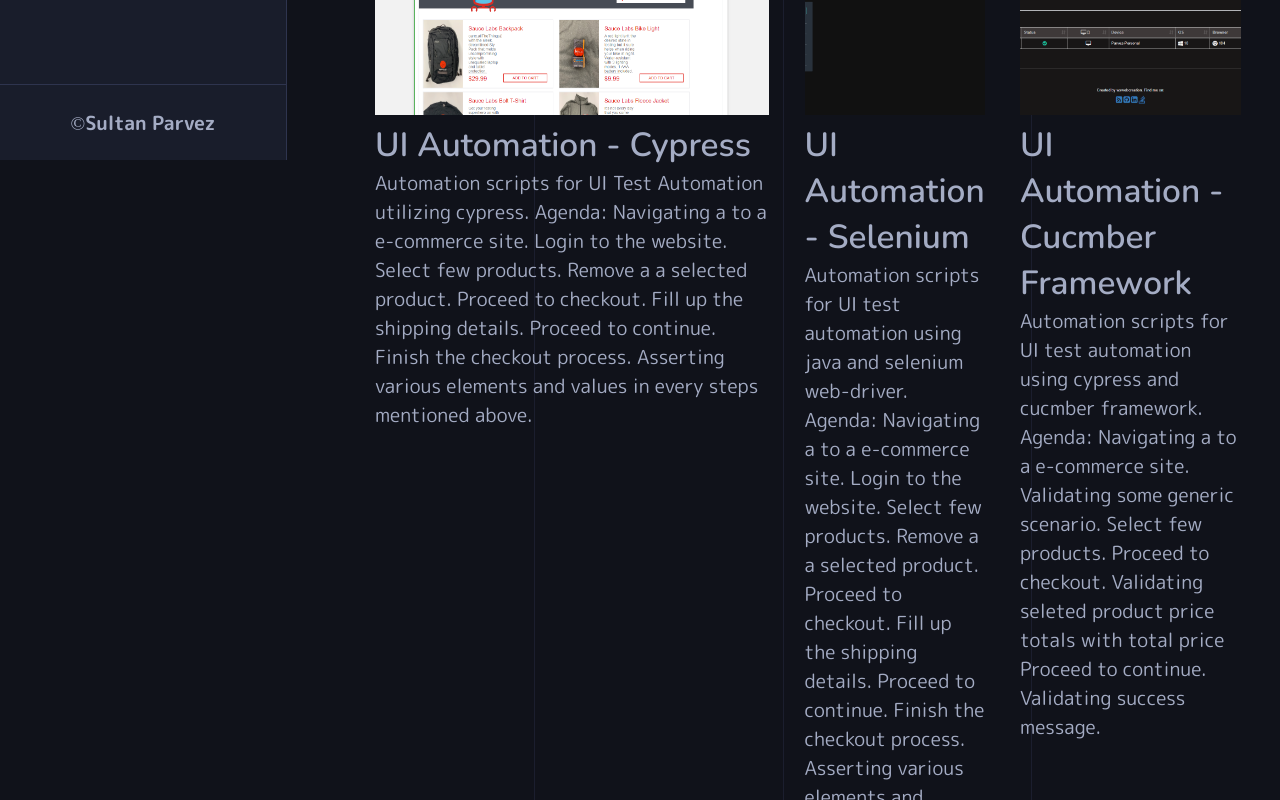
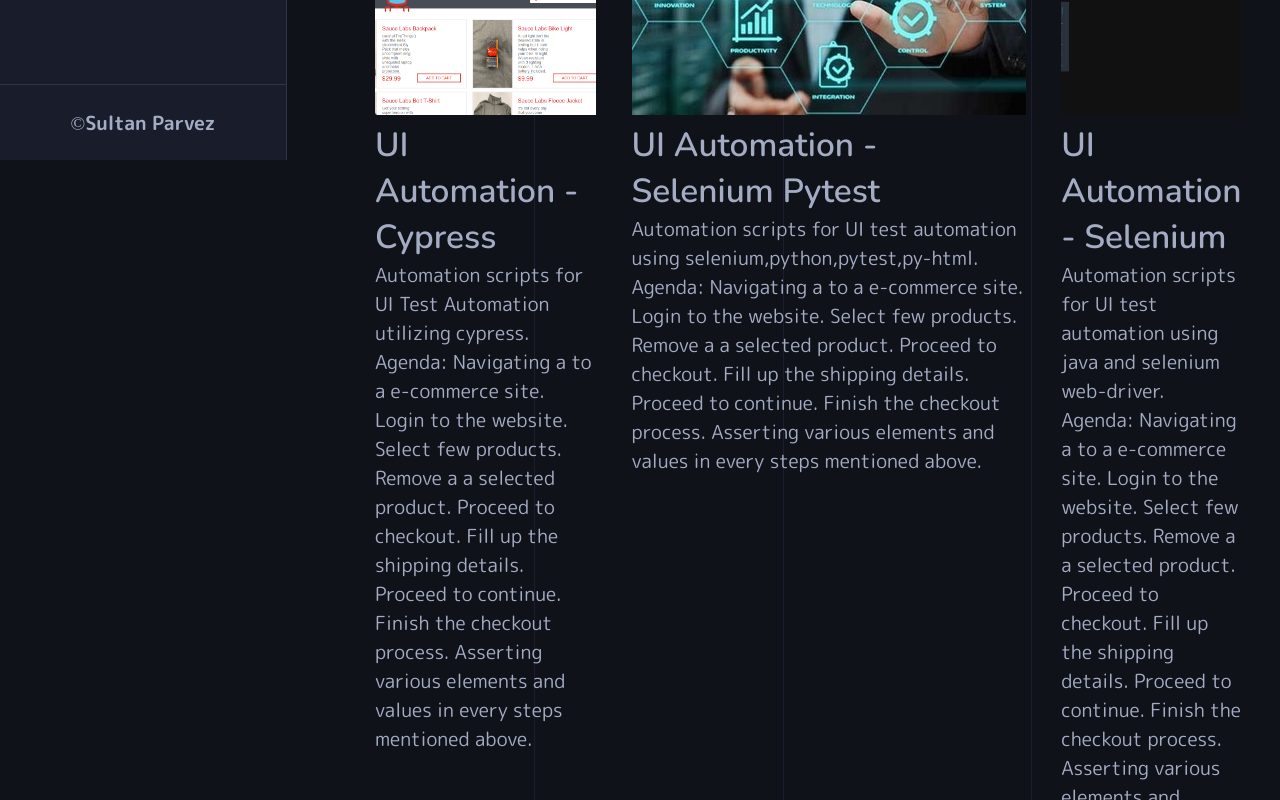
Before and after one commit to sultanparvez/sultan-parvez, a React (Create React App) app: page /portfolios in a window 1280 px wide. Shown: the part 640-1440 px from the top of the page. Built offline with nearby package versions, Linux system fonts and the light colour scheme.

Commit message:
updated resume

```diff
--- a/src/data/portfolios.js
+++ b/src/data/portfolios.js
@@ -8,6 +8,7 @@ import port7 from '../img/portImages/port6.jpg';
 import iot from  '../img/portImages/iot.jpg';
 import automation from  '../img/portImages/automation.jpg';
 import automation2 from  '../img/portImages/automation2.jpg';
+import pytest from '../img/portImages/pytest.png'
 import selenium from '../img/portImages/Selenium.PNG'
 import Cypress from '../img/portImages/Cypress.PNG'
 import Cucumber from '../img/portImages/cucumber.PNG'
@@ -32,6 +33,25 @@ const portfolios = [
             ' Finish the checkout process. '+
             ' Asserting various elements and values in every steps mentioned above.'
 
+    },
+    {
+        id: 20,
+        category: 'Automation',
+        link1: 'https://github.com/sultanparvez/UI-Automation-Selenium-Pytest',
+        icon1: 'G',
+
+        image: pytest,
+        title: 'UI Automation - Selenium Pytest',
+        description: 'Automation scripts for UI test automation using selenium,python,pytest,py-html. Agenda: ' +
+        ' Navigating a to a e-commerce site.' +
+        ' Login to the website. ' +
+        ' Select few products.  '+
+        ' Remove a a selected product. ' +
+        ' Proceed to checkout. ' +
+        ' Fill up the shipping details. '+
+        ' Proceed to continue. '+
+        ' Finish the checkout process. ' +
+        ' Asserting various elements and values in every steps mentioned above.'
     },
     {
         id: 2,
```
Also changed, not shown: src/img/portImages/pytest.png (added), 1 other file (tests, documents, lock files or other folders).
